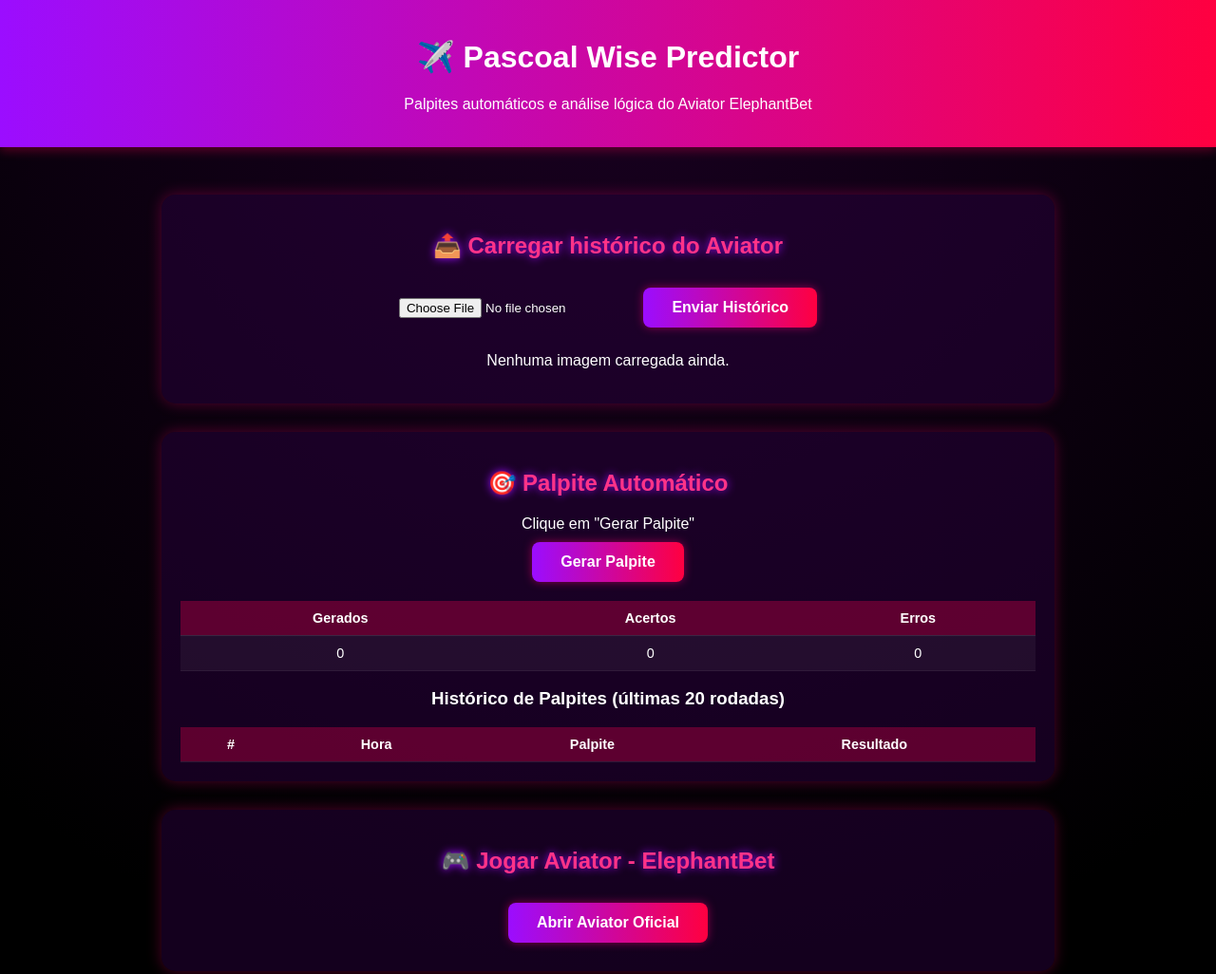
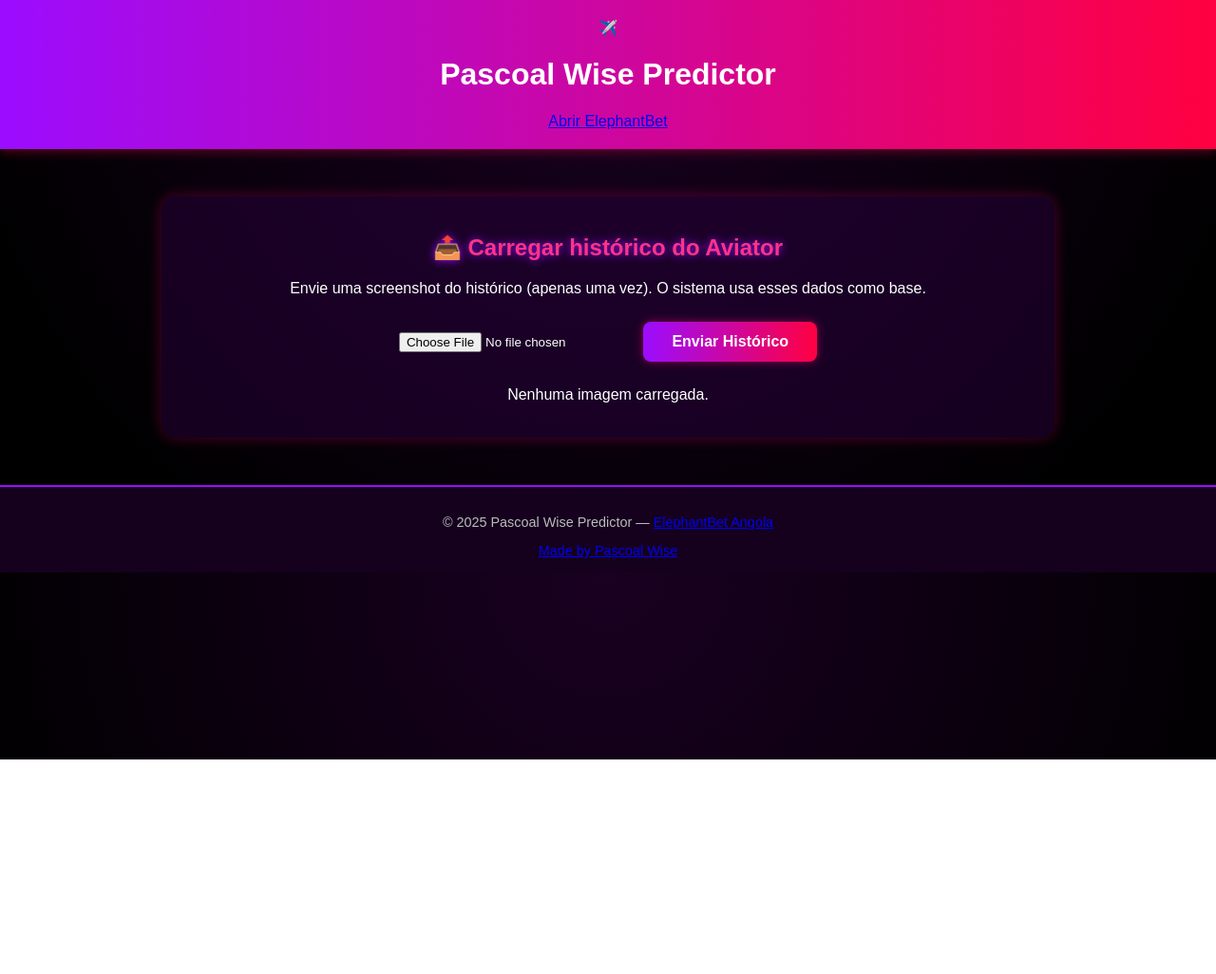
Before and after one commit to Pascoalwise01/aviatorpalpitespascoalwise, a website: page public/index.html in a window 1280 px wide. Shown: the top 1026 px of the page at 95% size. After the commit the page ends 800 px from the top, so only its background shows below. Drawn offline with Linux system fonts and the light colour scheme.

Commit message:
Update index.html

```diff
--- a/public/index.html
+++ b/public/index.html
@@ -1,61 +1,81 @@
-<!DOCTYPE html>
+<!doctype html>
 <html lang="pt">
 <head>
-  <meta charset="UTF-8">
-  <meta name="viewport" content="width=device-width, initial-scale=1.0">
+  <meta charset="utf-8" />
+  <meta name="viewport" content="width=device-width,initial-scale=1" />
   <title>Pascoal Wise Predictor</title>
-  <link rel="stylesheet" href="style.css">
+  <link rel="stylesheet" href="style.css" />
 </head>
 <body>
-  <header>
-    <h1>✈️ Pascoal Wise Predictor</h1>
-    <p>Palpites automáticos e análise lógica do Aviator ElephantBet</p>
+  <header class="topbar">
+    <div class="title-left">
+      <span class="icon-plane">✈️</span>
+      <h1>Pascoal Wise Predictor</h1>
+    </div>
+    <nav class="top-right">
+      <a class="link-small" href="https://games.elephantbet.co.ao/LaunchGame" target="_blank" rel="noopener">Abrir ElephantBet</a>
+    </nav>
   </header>
 
-  <main>
+  <main class="wrap">
 
-    <!-- Upload do histórico -->
-    <section id="upload">
+    <!-- UPLOAD ÚNICO -->
+    <section id="uploadSection" class="card upload-card">
       <h2>📤 Carregar histórico do Aviator</h2>
-      <form id="uploadForm">
-        <input type="file" id="imagem" accept="image/*" required>
-        <button type="submit">Enviar Histórico</button>
-      </form>
-      <p id="uploadStatus">Nenhuma imagem carregada ainda.</p>
+      <p class="muted">Envie uma screenshot do histórico (apenas uma vez). O sistema usa esses dados como base.</p>
+
+      <div class="row">
+        <input id="imageInput" type="file" accept="image/*" />
+        <button id="btnUpload">Enviar Histórico</button>
+      </div>
+      <p id="uploadStatus" class="status">Nenhuma imagem carregada.</p>
     </section>
 
-    <!-- Palpites -->
-    <section id="palpites">
+    <!-- PALPITES -->
+    <section id="palpiteSection" class="card" style="display:none;">
       <h2>🎯 Palpite Automático</h2>
 
-      <div id="resultado" class="info">Clique em "Gerar Palpite"</div>
-      <button id="gerarBtn">Gerar Palpite</button>
+      <div id="lastGenerated" class="info small">Último: —</div>
 
-      <table id="estatisticas">
-        <tr><th>Gerados</th><th>Acertos</th><th>Erros</th></tr>
-        <tr><td id="total">0</td><td id="acertos">0</td><td id="erros">0</td></tr>
+      <div class="center-row">
+        <button id="btnGenerate" class="primary">Gerar Palpite</button>
+      </div>
+
+      <div id="predictionBox" class="prediction-box" style="display:none;">
+        <div id="predictionText" class="predictionText"></div>
+        <div class="actions">
+          <button id="btnRight" class="ok">✅ Acertou</button>
+          <button id="btnWrong" class="bad">❌ Errou</button>
+        </div>
+
+        <div id="manualEntry" class="manual" style="display:none;">
+          <label>Insira o hold real onde o avião parou:</label>
+          <input id="manualHold" type="number" step="0.01" placeholder="Ex: 2.35" />
+          <button id="submitManual" class="primary small">Enviar Valor</button>
+        </div>
+      </div>
+
+      <div class="stats">
+        <table>
+          <thead><tr><th>Gerados</th><th>Acertos</th><th>Erros</th></tr></thead>
+          <tbody><tr><td id="statTotal">0</td><td id="statRight">0</td><td id="statWrong">0</td></tr></tbody>
+        </table>
+      </div>
+
+      <h3>Histórico de Palpites (últimas 20)</h3>
+      <table id="histTable" class="hist-table">
+        <thead><tr><th>#</th><th>Hora</th><th>Palpite</th><th>Resultado</th><th>Real</th></tr></thead>
+        <tbody></tbody>
       </table>
-
-      <h3>Histórico de Palpites (últimas 20 rodadas)</h3>
-      <table id="histTable">
-        <tr>
-          <th>#</th><th>Hora</th><th>Palpite</th><th>Resultado</th>
-        </tr>
-      </table>
-    </section>
-
-    <!-- Link externo -->
-    <section id="aviator">
-      <h2>🎮 Jogar Aviator - ElephantBet</h2>
-      <a href="https://games.elephantbet.co.ao/LaunchGame" target="_blank" class="link-btn">Abrir Aviator Oficial</a>
     </section>
 
   </main>
 
-  <footer>
-    <p>© 2025 Pascoal Wise Predictor. Made by Pascoal Wise 🚀</p>
+  <footer class="footer">
+    <p>© 2025 Pascoal Wise Predictor — <a href="https://games.elephantbet.co.ao/LaunchGame" target="_blank" rel="noopener">ElephantBet Angola</a></p>
+    <a class="bottom-right" href="https://games.elephantbet.co.ao/LaunchGame" target="_blank" rel="noopener">Made by Pascoal Wise</a>
   </footer>
 
   <script src="script.js"></script>
 </body>
-  </html>
+      </html>
```
